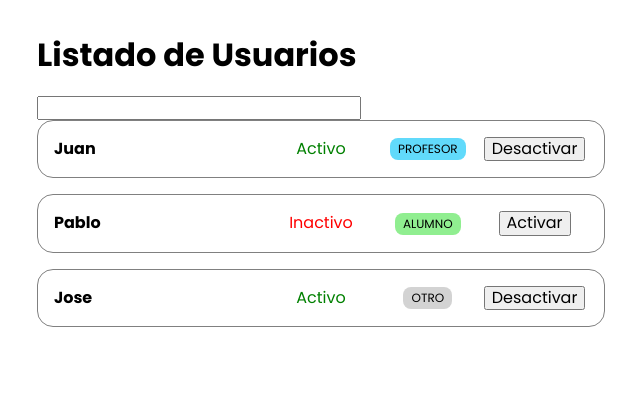
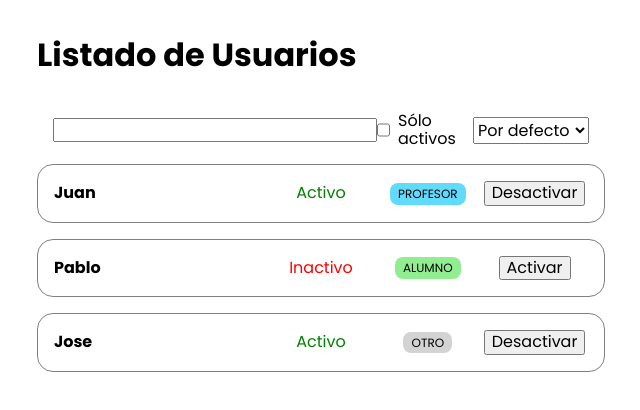
Before and after one commit to jmhs11/learnthis-react, a React (Vite) app: page / in a window 1280 px wide. Shown: the top 410 px of the page, without its empty margins (319-959 px from the left). Built offline with nearby package versions, Linux system fonts and the light colour scheme.

Commit message:
Refactor y funciones puras

```diff
--- a/src/components/UsersList.jsx
+++ b/src/components/UsersList.jsx
@@ -4,32 +4,72 @@ import style from './UsersList.module.css';
 
 const UsersList = ({ users }) => {
 	const [search, setSearch] = useState('');
+	const [onlyActive, setOnlyActive] = useState(false);
+	const [sortBy, setSortBy] = useState(0);
 
-	const usersFiltered = filterUsersByName(users, search);
+	let usersFiltered = filterActiveUsers(users, onlyActive);
+	usersFiltered = filterUsersByName(usersFiltered, search);
+	usersFiltered = sortUsers(usersFiltered, sortBy);
 	const usersRendered = renderUsers(usersFiltered);
 
 	return (
 		<div className={style.list}>
 			<h1>Listado de Usuarios</h1>
-			<input
-				type='text'
-				name='search'
-				value={search}
-				onChange={ev => setSearch(ev.target.value)}
-			/>
+			<form className={style.form}>
+				<input
+					type='text'
+					value={search}
+					onChange={ev => setSearch(ev.target.value)}
+				/>
+				<div className={style.active}>
+					<input
+						type='checkbox'
+						checked={onlyActive}
+						onChange={ev => setOnlyActive(ev.target.checked)}
+					/>
+					<span>Sólo activos</span>
+				</div>
+				<select
+					value={sortBy}
+					onChange={ev => setSortBy(Number(ev.target.value))}
+				>
+					<option value={0}>Por defecto</option>
+					<option value={1}>Por nombre</option>
+				</select>
+			</form>
 			{usersRendered}
 		</div>
 	);
 };
 
 const filterUsersByName = (users, search) => {
-	if (!search) return users;
+	if (!search) return [...users];
 
 	const lowerCasedSearch = search.toLowerCase();
 
 	return users.filter(user =>
 		user.name.toLowerCase().startsWith(lowerCasedSearch)
 	);
+};
+
+const filterActiveUsers = (users, active) => {
+	if (!active) return [...users];
+
+	return users.filter(user => user.active);
+};
+
+const sortUsers = (users, sortBy) => {
+	const sortedUsers = [...users];
+	switch (sortBy) {
+		case 1:
+			return sortedUsers.sort((a, b) => {
+				if (a.name > b.name) return 1;
+				if (a.name < b.name) return -1;
+				return 0;
+			});
+		default:
+			return sortedUsers;
+	}
 };
 
 const renderUsers = users => {
--- a/src/components/UsersList.module.css
+++ b/src/components/UsersList.module.css
@@ -4,3 +4,21 @@
 	margin: auto;
 	padding: 1rem;
 }
+
+.form {
+	display: flex;
+	align-items: center;
+	justify-content: space-between;
+	padding: 1rem;
+}
+
+.active {
+	display: flex;
+	align-items: center;
+}
+
+.active input[type='checkbox'] {
+	height: 1rem;
+	width: 1rem;
+	margin-right: 0.5rem;
+}
```
